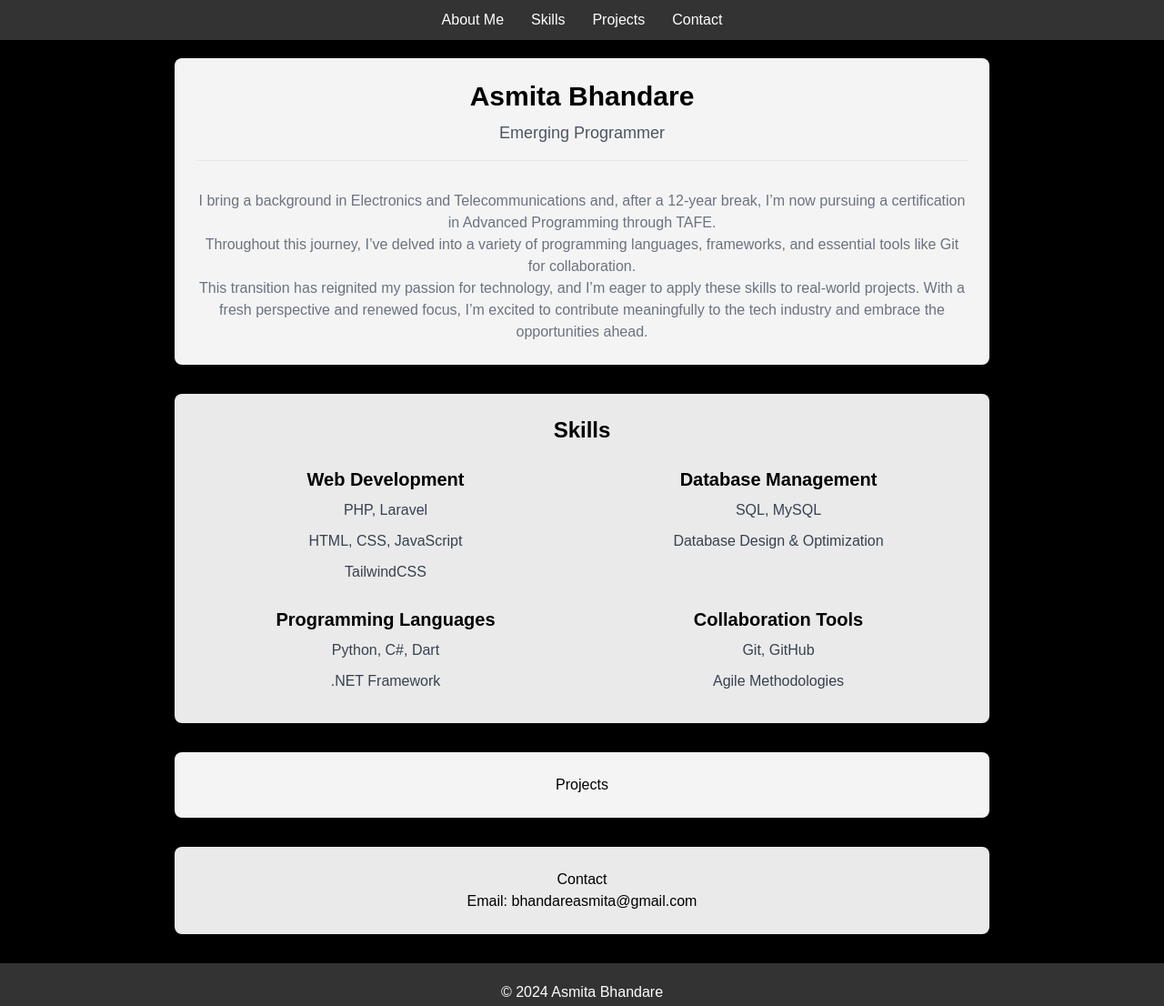
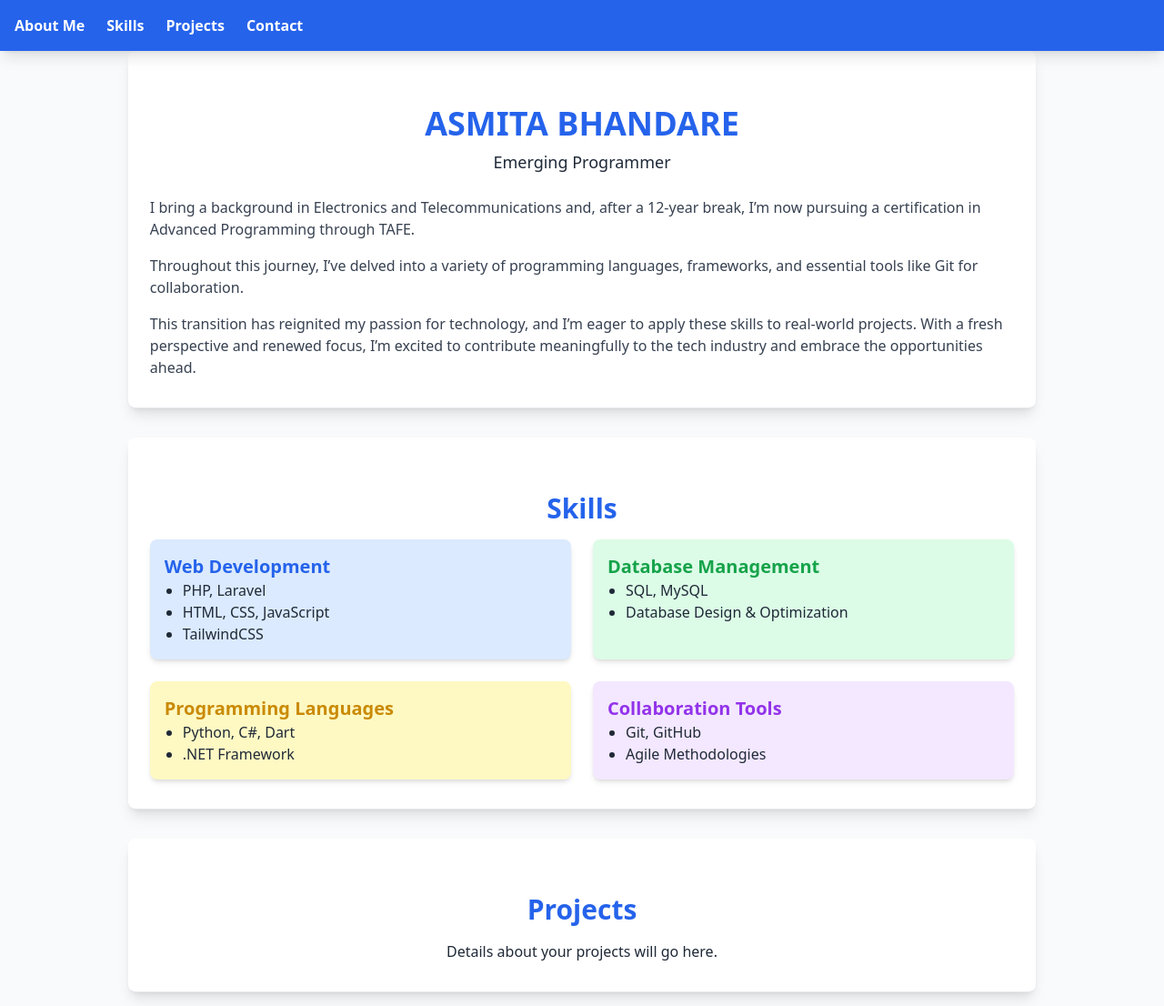
Before and after one commit to bhandareasmita/bhandareasmita.github.io, a website: page index.html in a window 1280 px wide. Shown: the top 1106 px of the page at 91% size. Drawn offline with Linux system fonts and the light colour scheme.

Commit message:
Change styling and layout

```diff
--- a/assets/style.css
+++ b/assets/style.css
@@ -1,4 +1,4 @@
-/* style.css */
+/* style.css
 body {
     font-family: Arial, sans-serif;
     margin: 0;
@@ -70,3 +70,4 @@ body {
     color: white;
     margin-top: 20px;
   }
+   */
--- a/index.html
+++ b/index.html
@@ -5,47 +5,64 @@
   <meta name="viewport" content="width=device-width, initial-scale=1.0">
   <title>Asmita Bhandare | Resume</title>
   <link href="output.css" rel="stylesheet">
-  <link rel="stylesheet" href="assets/style.css">
-
+  <style>
+    /* Custom styles for spacing */
+    .section-padding {
+      padding-top: 60px; /* Adjusted this value to reduce the height of the header */
+    }
+  </style>
 </head>
-<body class="bg-black">
+<body class="bg-gray-50 text-gray-800">
 
   <!-- Navigation -->
-  <nav>
-    <ul>
-      <li><a href="#about">About Me</a></li>
-      <li><a href="#skills">Skills</a></li>
-      <li><a href="#projects">Projects</a></li>
-      <li><a href="#contact">Contact</a></li>
+  <nav class="bg-blue-600 shadow-lg sticky top-0 z-10">
+    <div class="container mx-auto px-4 py-4">
+      <ul class="flex space-x-6 text-white">
+        <li>
+          <a class="font-bold hover:text-blue-300 transition" href="#about">About Me</a>
+        </li>
+        <li>
+          <a class="font-bold hover:text-blue-300 transition" href="#skills">Skills</a>
+        </li>
+        <li>
+          <a class="font-bold hover:text-blue-300 transition" href="#projects">Projects</a>
+        </li>
+        <li>
+          <a class="font-bold hover:text-blue-300 transition" href="#contact">Contact</a>
+        </li>
       </ul>
+    </div>
   </nav>
 
+  <main class="flex flex-col items-center justify-center min-h-screen container mx-auto px-4">
     <!-- About Section -->
-  <section id="about" class="bg-white shadow-lg rounded-lg p-6 max-w-4xl mx-auto mt-16">
-    <h1 class="text-3xl font-bold mb-2">Asmita Bhandare</h1>
-    <p class="text-lg text-gray-600 mb-4">Emerging Programmer</p>
-    <hr class="mb-8">
-    <p class="text-gray-500">
+    <section id="about" class="border-b border-gray-200 py-8 bg-white rounded-lg shadow-lg w-full md:w-4/5 mx-auto p-6 mb-8 section-padding">
+      <div class="text-center">
+        <h1 class="font-bold text-4xl uppercase text-blue-600">Asmita Bhandare</h1>
+        <p class="font-light text-lg mt-2">Emerging Programmer</p>
+      </div>
+      <div class="mt-6 space-y-4 text-gray-700">
+        <p>
           I bring a background in Electronics and Telecommunications and, after a 12-year break, I’m now pursuing a certification in Advanced Programming through TAFE.
         </p>
-    <p class="text-gray-500">
+        <p>
           Throughout this journey, I’ve delved into a variety of programming languages, frameworks, and essential tools like Git for collaboration.
         </p>
-    <p class="text-gray-500">
+        <p>
           This transition has reignited my passion for technology, and I’m eager to apply these skills to real-world projects. With a fresh perspective and renewed focus, I’m excited to contribute meaningfully to the tech industry and embrace the opportunities ahead.
         </p>
+      </div>
     </section>
 
-
     <!-- Skills Section -->
-<section id="skills" class="bg-gray-100 p-6 rounded-lg shadow-lg max-w-4xl mx-auto my-8">
-  <h2 class="text-2xl font-bold text-center mb-6">Skills</h2>
-  <div class="grid grid-cols-1 md:grid-cols-2 gap-4">
+    <section id="skills" class="border-b border-gray-200 py-8 bg-white rounded-lg shadow-lg w-full md:w-4/5 mx-auto p-6 mb-8 section-padding">
+      <h2 class="font-bold text-3xl text-center text-blue-600">Skills</h2>
+      <div class="mt-4 grid grid-cols-1 md:grid-cols-2 gap-6">
 
         <!-- Web Development -->
-    <div>
-      <h3 class="text-xl font-semibold mb-2">Web Development</h3>
-      <ul class="list-disc pl-6 text-gray-700">
+        <div class="bg-blue-100 p-4 rounded-lg shadow-md h-full">
+          <h3 class="font-semibold text-xl text-blue-600">Web Development</h3>
+          <ul class="list-disc pl-5">
             <li>PHP, Laravel</li>
             <li>HTML, CSS, JavaScript</li>
             <li>TailwindCSS</li>
@@ -53,27 +70,27 @@
         </div>
 
         <!-- Database Management -->
-    <div>
-      <h3 class="text-xl font-semibold mb-2">Database Management</h3>
-      <ul class="list-disc pl-6 text-gray-700">
+        <div class="bg-green-100 p-4 rounded-lg shadow-md h-full">
+          <h3 class="font-semibold text-xl text-green-600">Database Management</h3>
+          <ul class="list-disc pl-5">
             <li>SQL, MySQL</li>
             <li>Database Design & Optimization</li>
           </ul>
         </div>
 
         <!-- Programming Languages -->
-    <div>
-      <h3 class="text-xl font-semibold mb-2">Programming Languages</h3>
-      <ul class="list-disc pl-6 text-gray-700">
+        <div class="bg-yellow-100 p-4 rounded-lg shadow-md h-full">
+          <h3 class="font-semibold text-xl text-yellow-600">Programming Languages</h3>
+          <ul class="list-disc pl-5">
             <li>Python, C#, Dart</li>
             <li>.NET Framework</li>
           </ul>
         </div>
 
         <!-- Collaboration Tools -->
-    <div>
-      <h3 class="text-xl font-semibold mb-2">Collaboration Tools</h3>
-      <ul class="list-disc pl-6 text-gray-700">
+        <div class="bg-purple-100 p-4 rounded-lg shadow-md h-full">
+          <h3 class="font-semibold text-xl text-purple-600">Collaboration Tools</h3>
+          <ul class="list-disc pl-5">
             <li>Git, GitHub</li>
             <li>Agile Methodologies</li>
           </ul>
@@ -81,21 +98,23 @@
       </div>
     </section>
 
-
     <!-- Projects Section -->
-  <section id="projects" class="bg-gray-100 p-6 rounded-lg shadow-lg max-w-4xl mx-auto my-8">
-    <h2>Projects</h2>
-
+    <section id="projects" class="border-b border-gray-200 py-8 bg-white rounded-lg shadow-lg w-full md:w-4/5 mx-auto p-6 mb-8 section-padding">
+      <h2 class="font-bold text-3xl text-center text-blue-600">Projects</h2>
+      <div class="mt-4 text-center">
+        <p>Details about your projects will go here.</p>
+      </div>
     </section>
 
     <!-- Contact Section -->
-  <section id="contact" class="bg-gray-100 p-6 rounded-lg shadow-lg max-w-4xl mx-auto my-8">
-    <h2>Contact</h2>
-    <p>Email: <a href="mailto:bhandareasmita@gmail.com">bhandareasmita@gmail.com</a></p>
+    <section id="contact" class="py-8 bg-white rounded-lg shadow-lg w-full md:w-4/5 mx-auto p-6 mb-8 section-padding">
+      <h2 class="font-bold text-3xl text-center text-blue-600">Contact</h2>
+      <p class="text-center mt-4">Email: <a class="text-blue-600 hover:underline" href="mailto:bhandareasmita@gmail.com">bhandareasmita@gmail.com</a></p>
     </section>
+  </main>
 
-  <footer>
-    <p>© 2024 Asmita Bhandare</p>
+  <footer class="bg-white shadow-lg mt-8 py-4 text-center">
+    <p class="text-gray-600">© 2024 Asmita Bhandare</p>
   </footer>
 
 </body>
```
Also changed, not shown: output.css. Lines whose indentation alone changed are shown as unchanged.
